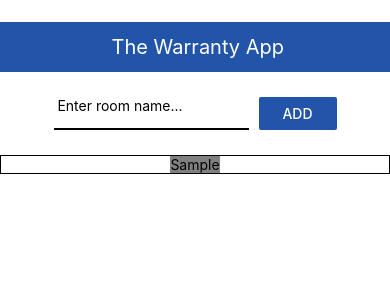
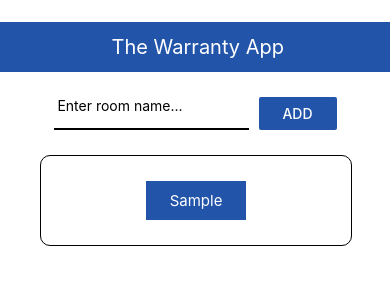
Before and after one commit to learnerdilip/react_native_warranty_manager_NEW, a React Native app: screen / in a window 390 px wide. Both pictures are taken after typing "Sample" into the empty fields and a click on the button "ADD". Shown: the top 300 px of the page. Built offline with nearby package versions, Linux system fonts and the light colour scheme.

Commit message:
card styling

```diff
--- a/components/Card.js
+++ b/components/Card.js
@@ -1,17 +1,26 @@
 import React from "react";
 import { View, Text, StyleSheet } from "react-native";
+import Constants from "../Constants";
 
 export default function Card(props) {
   return (
     <View style={styles.cardContainer}>
-      <Text>{props.text}</Text>
+      <Text style={styles.cardText}>{props.text}</Text>
     </View>
   );
 }
 
 const styles = StyleSheet.create({
   cardContainer: {
-    width: "100%",
-    backgroundColor: "gray",
+    backgroundColor: Constants.primaryColor,
+    marginHorizontal: 5,
+    marginVertical: 5,
+    padding: 10,
+    width: 100,
+    alignItems: "center",
+  },
+  cardText: {
+    color: "white",
+    fontSize: 15,
   },
 });
--- a/screens/HomePage.js
+++ b/screens/HomePage.js
@@ -62,9 +62,13 @@ const styles = StyleSheet.create({
   },
   RoomcardsContainer: {
     flexDirection: "row",
-    alignContent: "space-between",
+    alignContent: "space-around",
     justifyContent: "center",
     flexWrap: "wrap",
     borderWidth: 1,
+    padding:20,
+    borderRadius: 10,
+    width: "80%",
+    marginLeft: 40,
   },
 });
```
